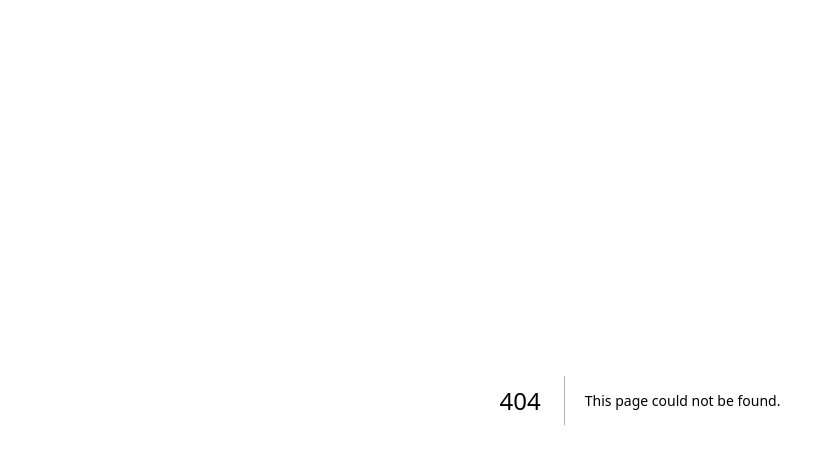
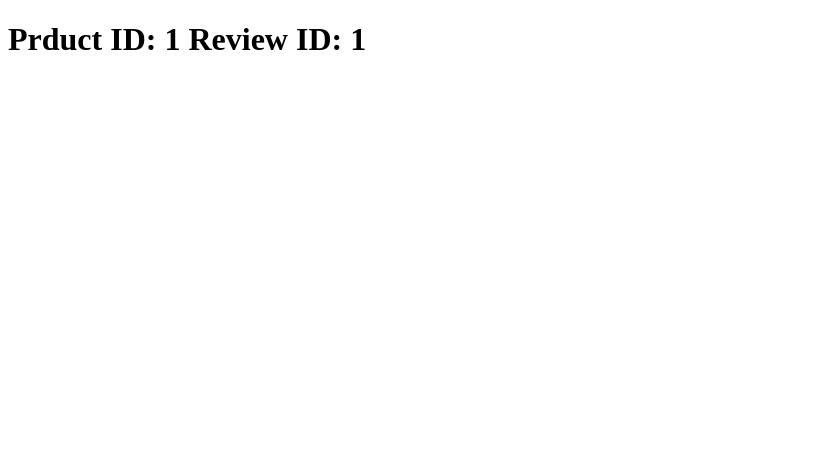
Before and after one commit to Mosharaf456/nextjs-fundamentals, a Next.js app: page /products/1/reviews/1 in a window 1280 px wide. Before the commit this address had no page. Shown: the top 464 px of the page, without its empty margins (0-835 px from the left). Built offline with nearby package versions, Linux system fonts and the light colour scheme.

Commit message:
ref dynamic nested route added

```diff
--- /dev/null
+++ b/src/app/products/[productId]/reviews/[reviewId]/page.tsx
@@ -0,0 +1,13 @@
+// http://localhost:3000/products/10088/reviews/1
+export default function Reviews({ params } : {
+    params: {
+        productId: string,
+        reviewId: string
+    }
+}) {
+    return (
+        <div>
+            <h1>Prduct ID: {params.productId} Review ID: {params.reviewId}</h1>
+        </div>
+    )
+}
```
Also changed, not shown: src/app/products/[productId]/page.tsx (+7 -0 lines), src/app/products/[productId]/reviews/page.tsx (added, +7 -0 lines).
